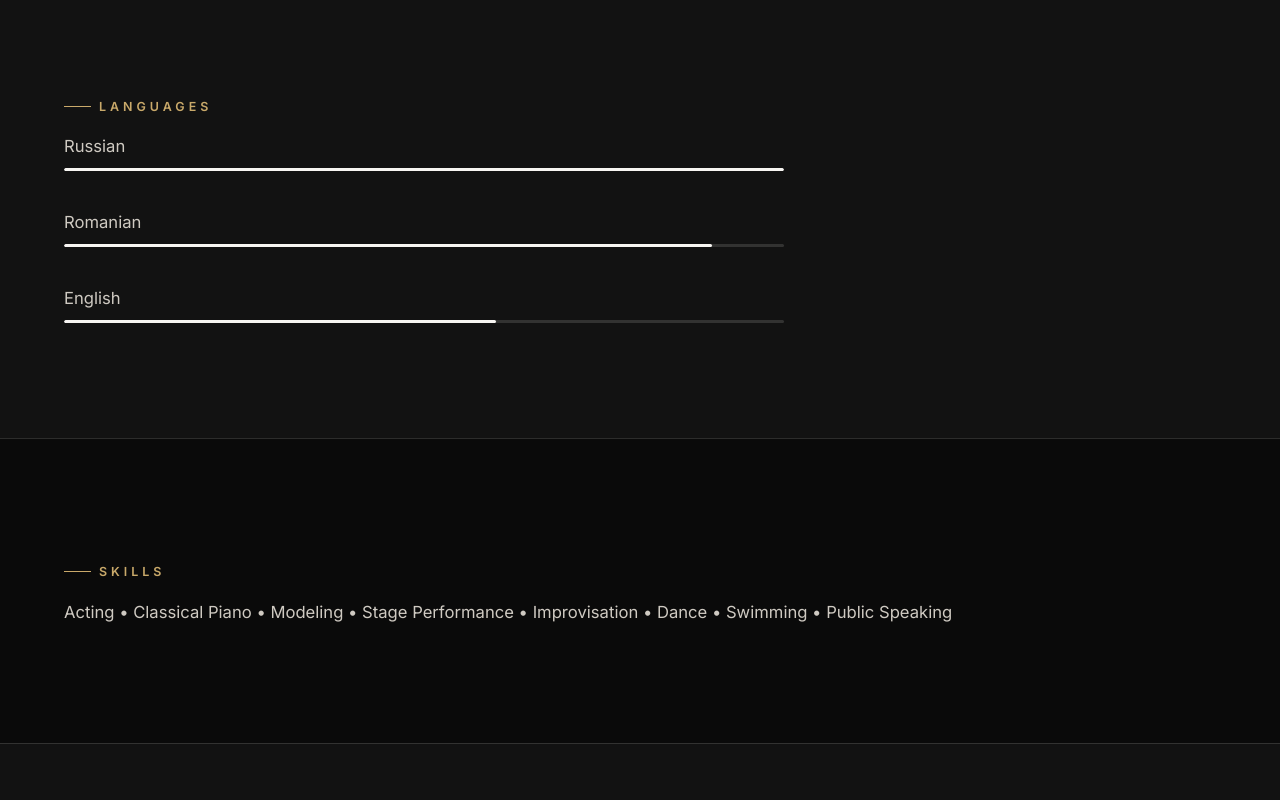
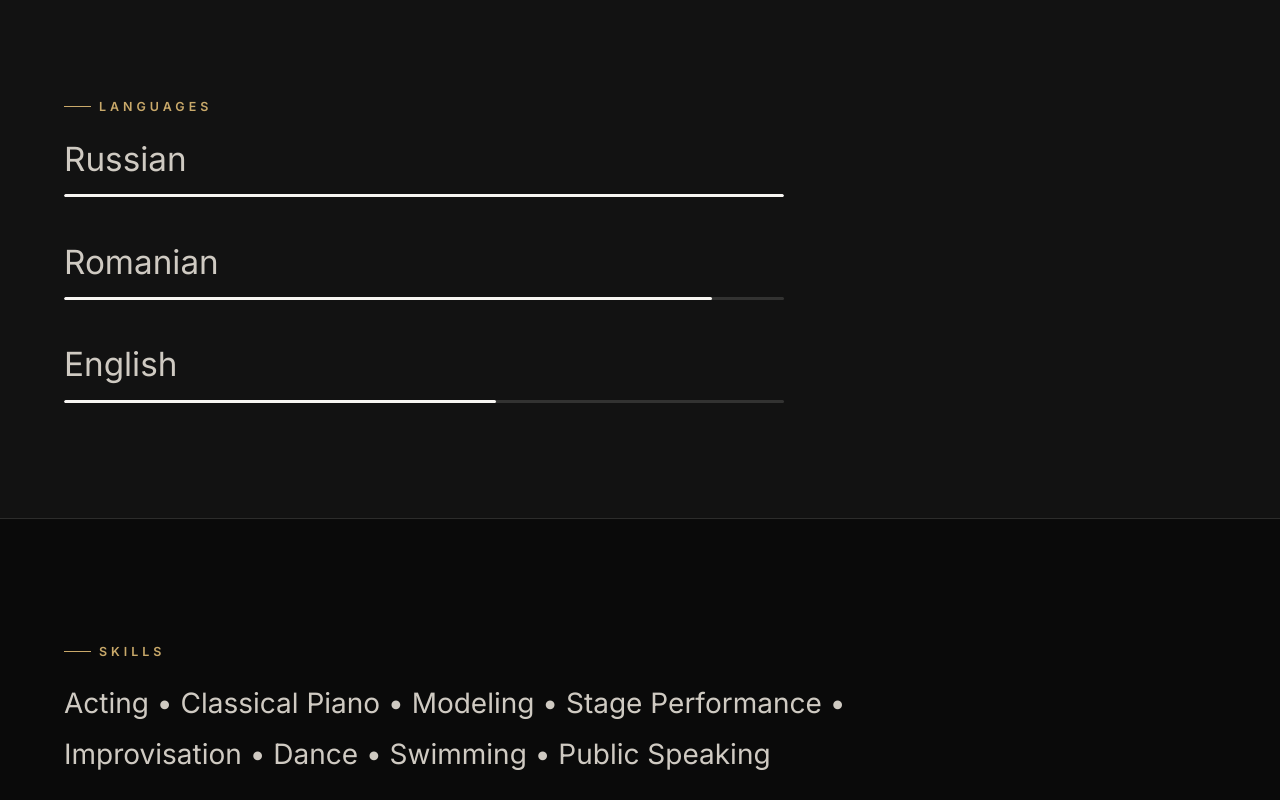
Before and after one commit to TudorlE/arinamuracv2, a website built with Vite: page index.html in a window 1280 px wide. Shown: the part 3140-3940 px from the top of the page. Built offline with nearby package versions, Linux system fonts and the light colour scheme.

Commit message:
Increase Languages and Skills text size

```diff
--- a/css/style.css
+++ b/css/style.css
@@ -697,7 +697,7 @@ h1, h2, h3, h4 {
 
 .lang-name {
   font-family: var(--font-body);
-  font-size: clamp(1rem, 1.3vw, 1.1rem);
+  font-size: clamp(1.5rem, 2.6vw, 2.1rem);
   font-weight: 400;
   color: var(--c-off-white);
 }
@@ -741,7 +741,7 @@ h1, h2, h3, h4 {
 
 .skills-list {
   max-width: 900px;
-  font-size: clamp(1rem, 1.3vw, 1.1rem);
+  font-size: clamp(1.3rem, 2.2vw, 1.75rem);
   color: var(--c-off-white);
   line-height: 1.8;
 }
```
